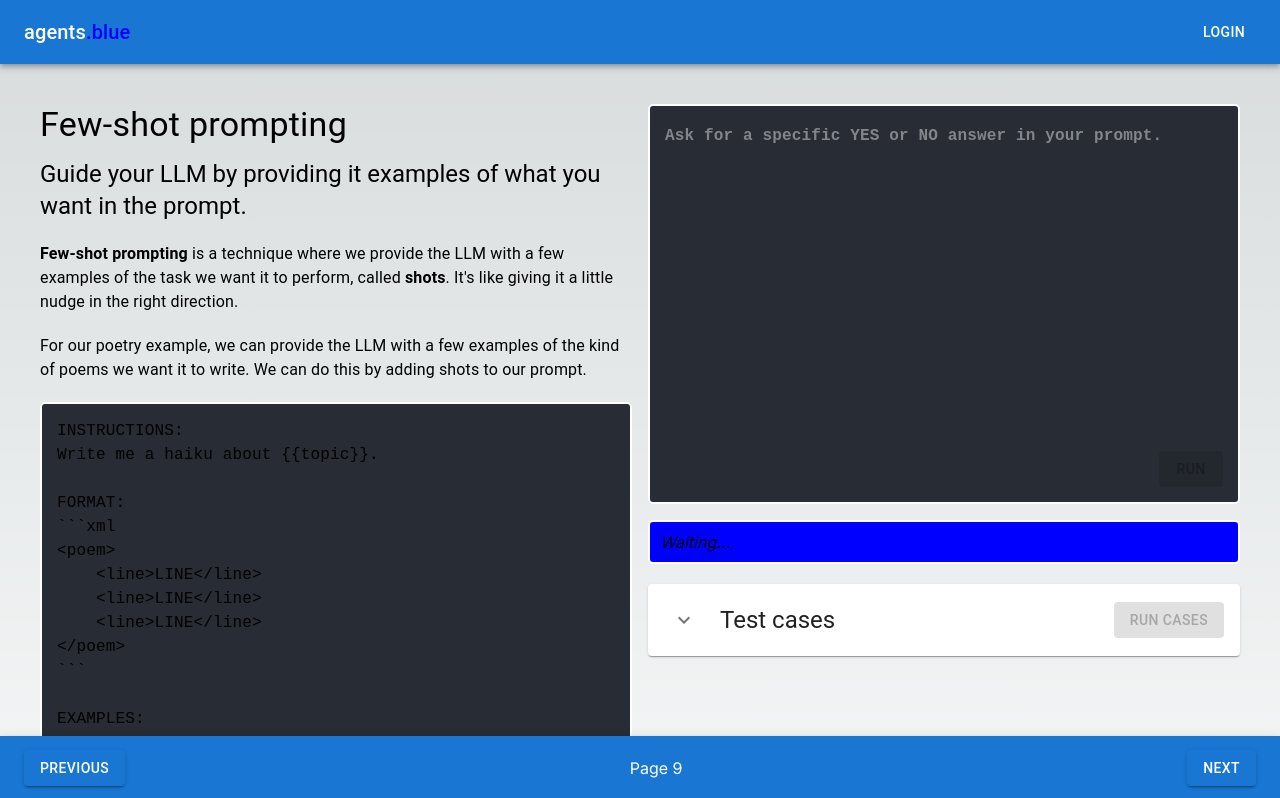
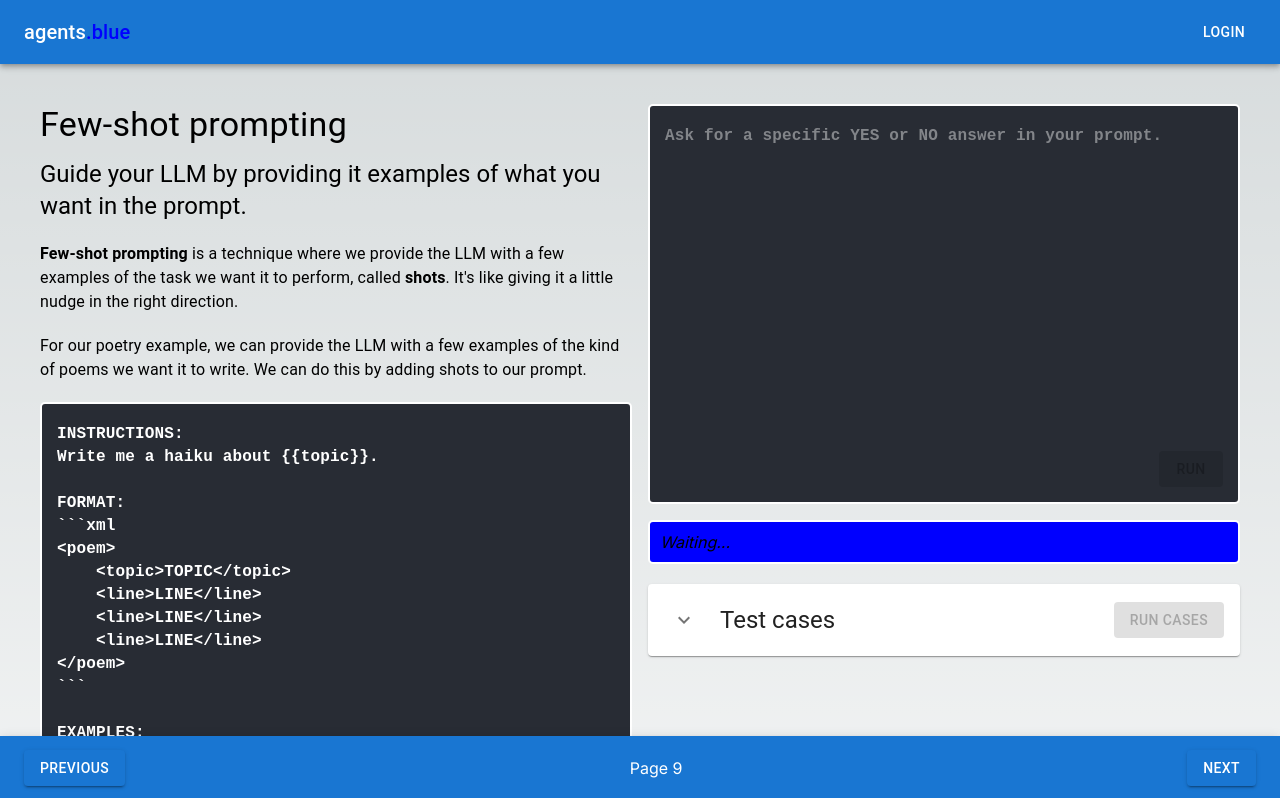
Before and after one commit to bkitano/learn-prompting, a Next.js app: page /few-shot in a window 1280 px wide. Shown: the top 798 px of the page. Built offline with nearby package versions, Linux system fonts and the light colour scheme.

Commit message:
adding interactive examples

```diff
--- a/src/Components/Editor.tsx
+++ b/src/Components/Editor.tsx
@@ -13,6 +13,7 @@ const getPromptCompletion = async (request: {
   prompt: string;
   inputs: Record<string, string>;
 }): Promise<any> => {
+  console.log({ request });
   const response = await fetch(
     `${process.env.NEXT_PUBLIC_API_ENDPOINT}/api/v1/submit`,
     {
--- a/src/Components/EditorTextExample.tsx
+++ b/src/Components/EditorTextExample.tsx
@@ -1,5 +1,6 @@
 import { ContentCopy } from "@mui/icons-material";
 import { IconButton, Typography } from "@mui/material";
+import { Editor } from "./Editor";
 
 const EditorTextExample = ({ children }: { children: string }) => {
   return (
@@ -39,4 +40,14 @@ const EditorTextExample = ({ children }: { children: string }) => {
   );
 };
 
-export { EditorTextExample };
+const EditorExample = ({ children }: { children: string }) => {
+  return (
+    <Editor
+      {...{
+        initialValue: children.trim(),
+      }}
+    />
+  );
+};
+
+export { EditorTextExample, EditorExample };
--- a/src/app/few-shot/FewShotPrompting.tsx
+++ b/src/app/few-shot/FewShotPrompting.tsx
@@ -1,4 +1,7 @@
-import { EditorTextExample } from "@/Components/EditorTextExample";
+import {
+  EditorExample,
+  EditorTextExample,
+} from "@/Components/EditorTextExample";
 import { Typography } from "@mui/material";
 
 export const FewShotPrompting = () => (
@@ -23,13 +26,14 @@ export const FewShotPrompting = () => (
       prompt.
     </Typography>
     <br />
-    <EditorTextExample>
+    <EditorExample>
       {`INSTRUCTIONS:
 Write me a haiku about {{topic}}.
 
 FORMAT:
 \`\`\`xml
 <poem>
+    <topic>TOPIC</topic>
     <line>LINE</line>
     <line>LINE</line>
     <line>LINE</line>
@@ -38,12 +42,15 @@ FORMAT:
 
 EXAMPLES:
 <poem>
+<topic>love</topic>
 <line>Whispering winds entwine,</line>
 <line>Beneath the pale moonshine,</line>
 <line>Love's tender design.</line>
 </poem>
+
+ANSWER:
 `}
-    </EditorTextExample>
+    </EditorExample>
     <br />
     <Typography>
       Practice creating a few-shot prompt. Remember, the goal is to make the LLM
```
